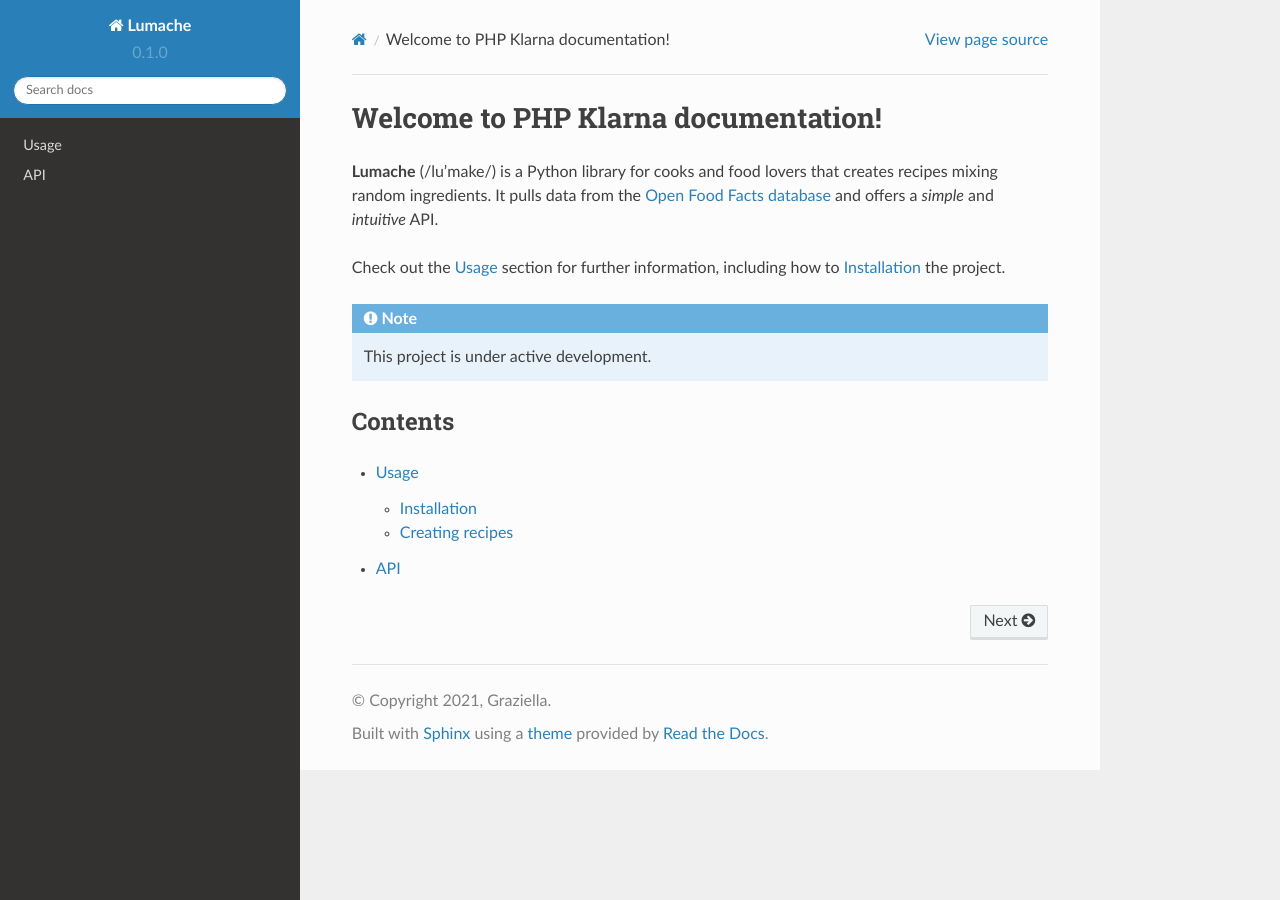
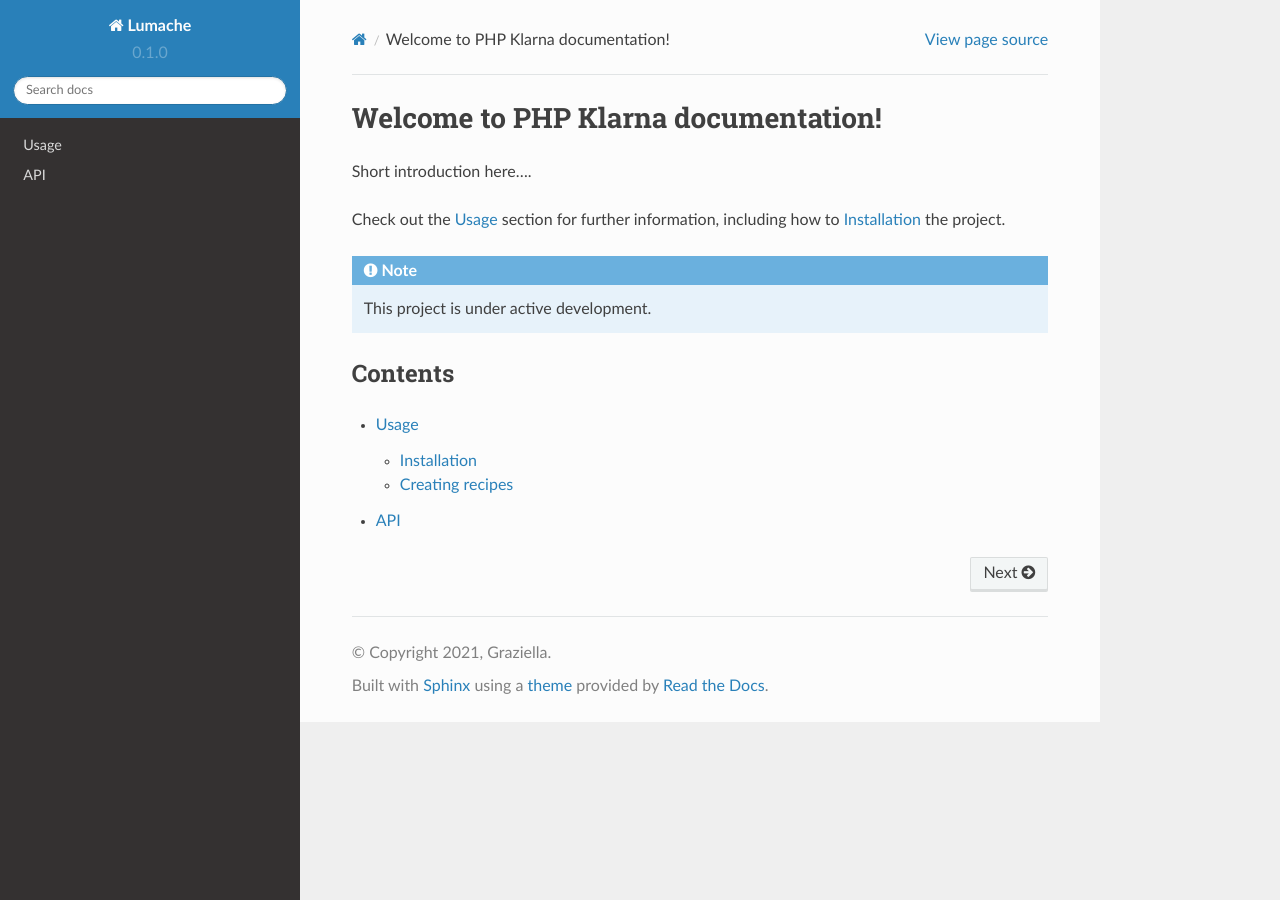
Before and after one commit to vrajroham/php-klarna-docs, a Sphinx documentation site: the page built from docs/source/index.rst, in a window 1280 px wide. Built offline with Sphinx 7.4.7 and the Read the Docs theme 2.0.0, drawn with Linux system fonts in a browser that asks for light colours.

Commit message:
Update index.rst

```diff
--- a/docs/source/index.rst
+++ b/docs/source/index.rst
@@ -1,10 +1,7 @@
 Welcome to PHP Klarna documentation!
 ===================================
 
-**Lumache** (/lu'make/) is a Python library for cooks and food lovers
-that creates recipes mixing random ingredients.
-It pulls data from the `Open Food Facts database <https://world.openfoodfacts.org/>`_
-and offers a *simple* and *intuitive* API.
+Short introduction here....
 
 Check out the :doc:`usage` section for further information, including
 how to :ref:`installation` the project.
```
